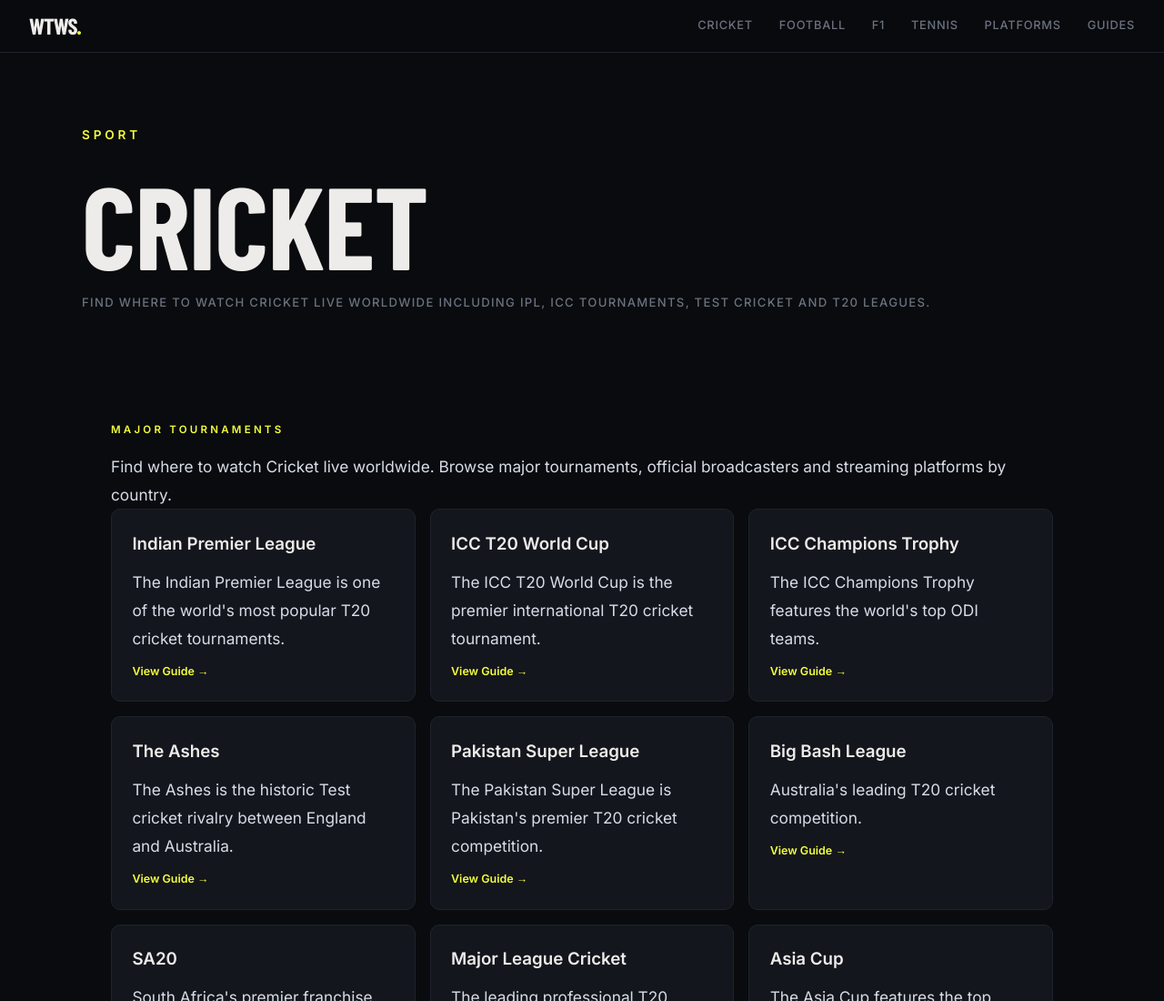
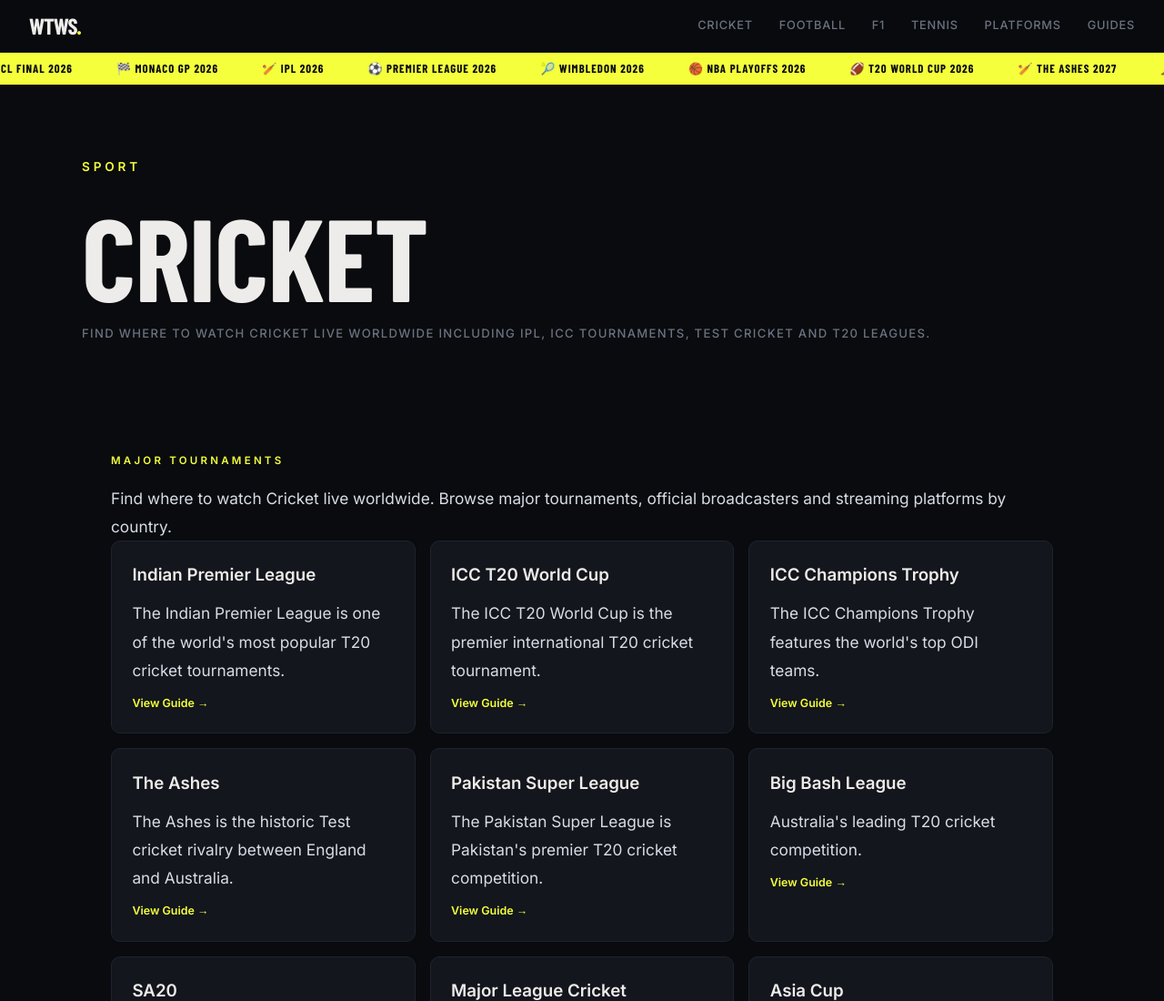
Before and after one commit to kbiswas326/wheretowatchsportz, an Eleventy site: page wtws/src/sport/sport.njk in a window 1280 px wide. Shown: the top 1100 px of the page at 91% size. Built offline with nearby package versions, Linux system fonts and the light colour scheme; Eleventy itself is replaced by a stand-in of ours; files that its build step writes are made by us from their sources; a web font is replaced by a local one.

Commit message:
ticker in every page

```diff
--- a/wtws/src/layouts/base.njk
+++ b/wtws/src/layouts/base.njk
@@ -59,6 +59,27 @@ permalink: false
   </div>
 </nav>
 
+<div class="hero-ticker">
+  <div class="ticker-track">
+    <a href="/sport/cricket/champions-trophy/"><span>⭐ CHAMPIONS TROPHY 2027</span></a>
+    <a href="/sport/football/champions-league/"><span>🏆 UCL FINAL 2026</span></a>
+    <a href="/sport/f1/monaco-gp/"><span>🏁 MONACO GP 2026</span></a>
+    <a href="/sport/cricket/ipl/"><span>🏏 IPL 2026</span></a>
+    <a href="/sport/football/premier-league/"><span>⚽ PREMIER LEAGUE 2026</span></a>
+    <a href="/sport/tennis/wimbledon/"><span>🎾 WIMBLEDON 2026</span></a>
+    <a href="/sport/football/premier-league/"><span>🏀 NBA PLAYOFFS 2026</span></a>
+    <a href="/sport/cricket/t20-world-cup/"><span>🏈 T20 WORLD CUP 2026</span></a>
+    <a href="/sport/cricket/ashes/"><span>🏏 THE ASHES 2027</span></a>
+    <a href="/sport/f1/formula-1-season/"><span>🏎️ FORMULA 1 2026</span></a>
+    <a href="/sport/cricket/champions-trophy/"><span>⭐ CHAMPIONS TROPHY 2027</span></a>
+    <a href="/sport/football/champions-league/"><span>🏆 UCL FINAL 2026</span></a>
+    <a href="/sport/f1/monaco-gp/"><span>🏁 MONACO GP 2026</span></a>
+    <a href="/sport/cricket/ipl/"><span>🏏 IPL 2026</span></a>
+    <a href="/sport/football/premier-league/"><span>⚽ PREMIER LEAGUE 2026</span></a>
+    <a href="/sport/tennis/wimbledon/"><span>🎾 WIMBLEDON 2026</span></a>
+  </div>
+</div>
+
 {{ content | safe }}
 
 <footer class="footer">
```
